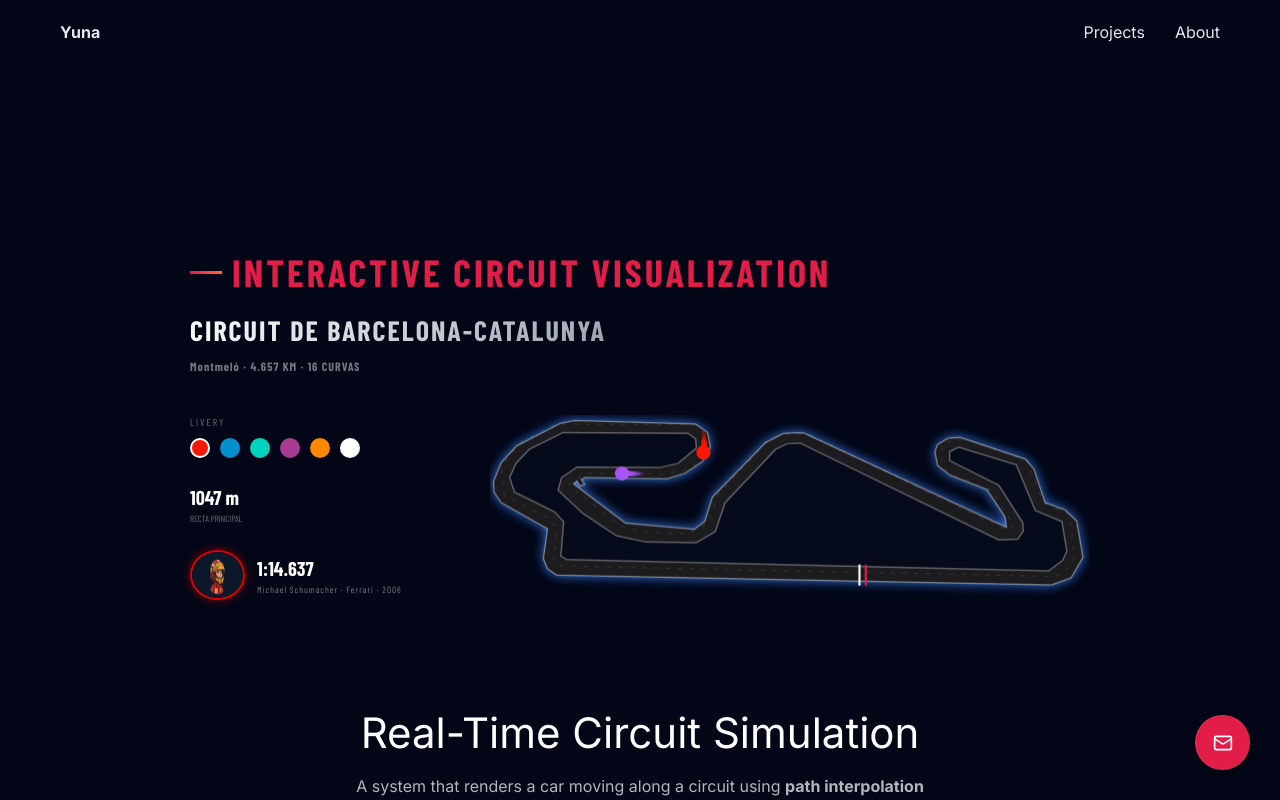
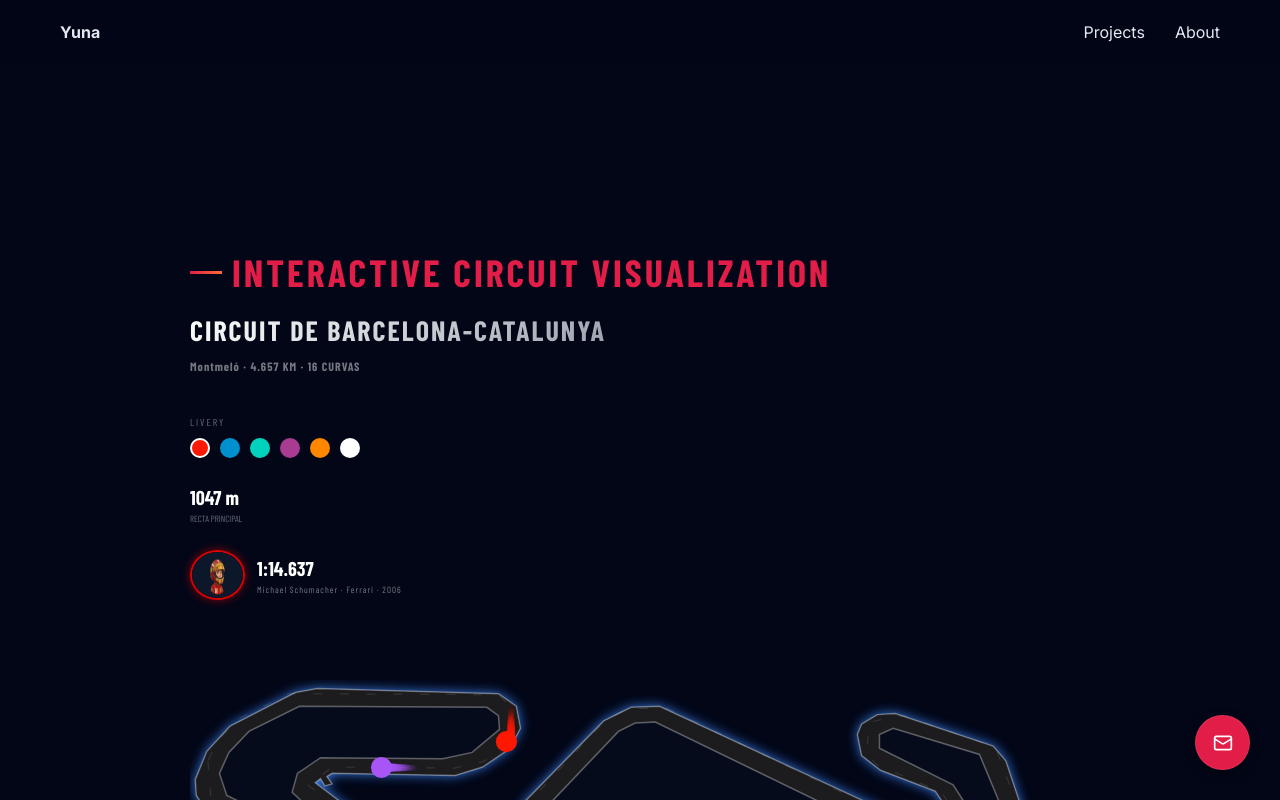
Before and after one commit to yuna-espejo/portfolio, a Next.js app: page /projects/circuit-simulation in a window 1280 px wide. Shown: the top 800 px of the page. Built offline with nearby package versions, Linux system fonts and the light colour scheme; a web font is replaced by a local one.

Commit message:
fix mobile circuit layout try2

```diff
--- a/app/components/Circuit.tsx
+++ b/app/components/Circuit.tsx
@@ -478,7 +478,7 @@ export default function Circuit() {
             display: "flex",
             flexDirection: "column",
             gap: "24px",
-            flex: "0 0 220px",
+            flex: "1 1 220px",
             width: "100%",
             maxWidth: "220px",
           }}
@@ -555,7 +555,7 @@ export default function Circuit() {
         </div>
 
         {/* RIGHT CIRCUIT */}
-        <div style={{ flex: 1, maxWidth: "900px", width: "100%" }}>
+        <div style={{ flex: "1 1 100%", maxWidth: "900px", width: "100%" }}>
           <canvas
             ref={canvasRef}
             style={{
```
